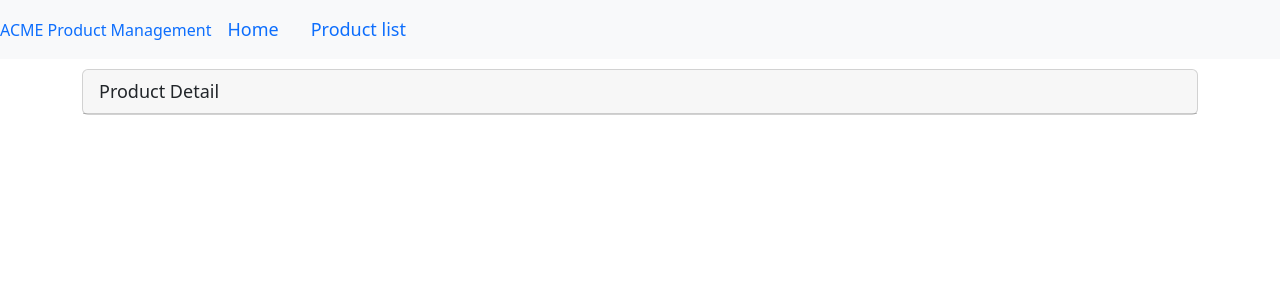
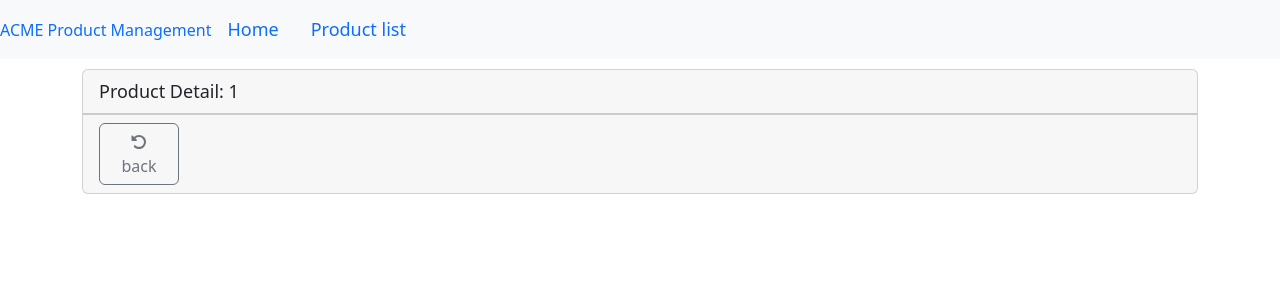
Before and after one commit to amirafatnassi/angulat-gettingStarted, an Angular app in the folder APM/: page /products/1 in a window 1280 px wide. Shown: the top 300 px of the page. Built offline with nearby package versions, Linux system fonts and the light colour scheme.

Commit message:
back button

```diff
--- a/APM/src/app/products/product-detail.component.html
+++ b/APM/src/app/products/product-detail.component.html
@@ -1,5 +1,11 @@
 <div class="card">
-    <div class="card-header">
-        {{pageTitle}}
-    </div>
+  <div class="card-header">
+    {{ pageTitle }}
+  </div>
+  <div class="card-footer">
+    <button class="btn btn-outline-secondary" style="width: 80px" (click)="onBack()">
+      <fa-icon [icon]="faRotateLeft"></fa-icon>
+      back
+    </button>
+  </div>
 </div>
--- a/APM/src/app/products/product-detail.component.ts
+++ b/APM/src/app/products/product-detail.component.ts
@@ -1,4 +1,6 @@
 import { Component, OnInit } from '@angular/core';
+import { ActivatedRoute, Router } from '@angular/router';
+import { faRotateLeft } from '@fortawesome/free-solid-svg-icons';
 
 @Component({
   selector: 'pm-product-detail',
@@ -7,7 +9,16 @@ import { Component, OnInit } from '@angular/core';
 })
 export class ProductDetailComponent implements OnInit {
   pageTitle: string = 'Product Detail';
-  constructor() {}
+  faRotateLeft=faRotateLeft;
 
-  ngOnInit(): void {}
+  constructor(private route: ActivatedRoute, private router: Router) {}
+
+  ngOnInit(): void {
+    const id = Number(this.route.snapshot.paramMap.get('id'));
+    this.pageTitle += `: ${id}`;
+  }
+
+  onBack(): void {
+    this.router.navigate(['/products']);
+  }
 }
--- a/APM/src/app/products/product-list.component.html
+++ b/APM/src/app/products/product-list.component.html
@@ -4,12 +4,12 @@
     <div class="row">
       <div class="col-md-2">Filter by:</div>
       <div class="col-md-4">
-        <input type="text" [(ngModel)]='listFilter' />
+        <input type="text" [(ngModel)]="listFilter" />
       </div>
     </div>
     <div class="row">
       <div class="col-md-6">
-        <h4>Filtered by: {{listFilter}}</h4>
+        <h4>Filtered by: {{ listFilter }}</h4>
       </div>
     </div>
     <div class="table-responsive">
@@ -39,12 +39,20 @@
                 [style.margin.px]="imageMargin"
               />
             </td>
-            <td>{{ product.productName }}</td>
-            <td>{{ product.productCode | lowercase | convertToSpaces:'-'}}</td>
+            <td>
+              <a [routerLink]="['/products', product.productId]">{{product.productName }}</a>
+            </td>
+            <td>
+              {{ product.productCode | lowercase | convertToSpaces: "-" }}
+            </td>
             <td>{{ product.releaseDate }}</td>
-            <td>{{ product.price | currency:'USD':'symbol':'1.2-2'}}</td>
-            <td><pm-star [rating]="product.starRating"
-              (ratingClicked)="onRatingClicked($event)"></pm-star></td>
+            <td>{{ product.price | currency: "USD":"symbol":"1.2-2" }}</td>
+            <td>
+              <pm-star
+                [rating]="product.starRating"
+                (ratingClicked)="onRatingClicked($event)"
+              ></pm-star>
+            </td>
           </tr>
         </tbody>
       </table>
```
